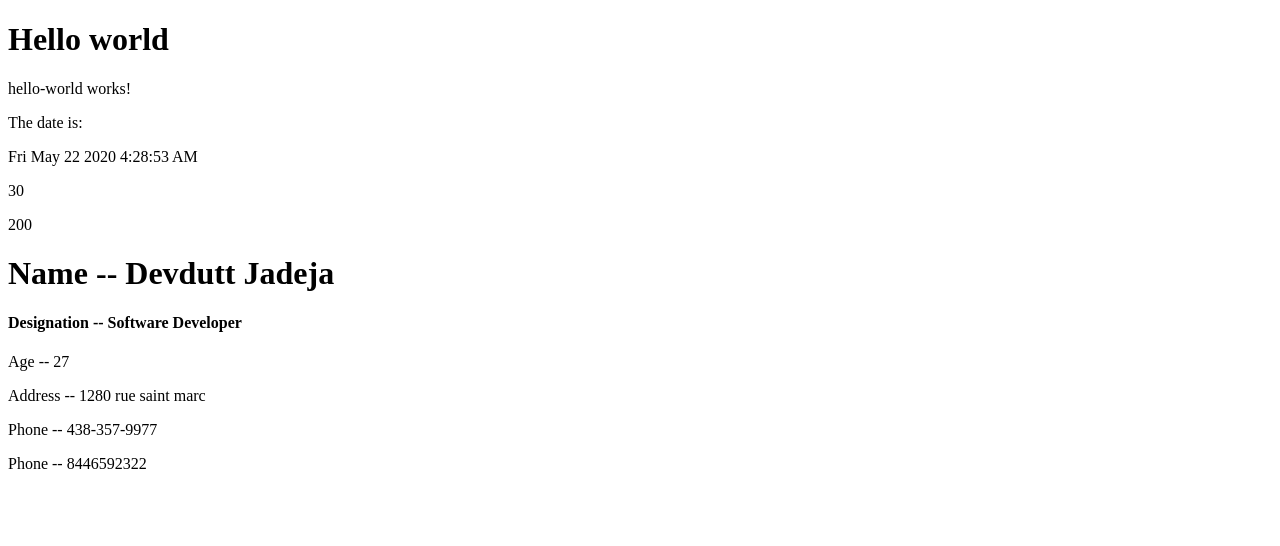
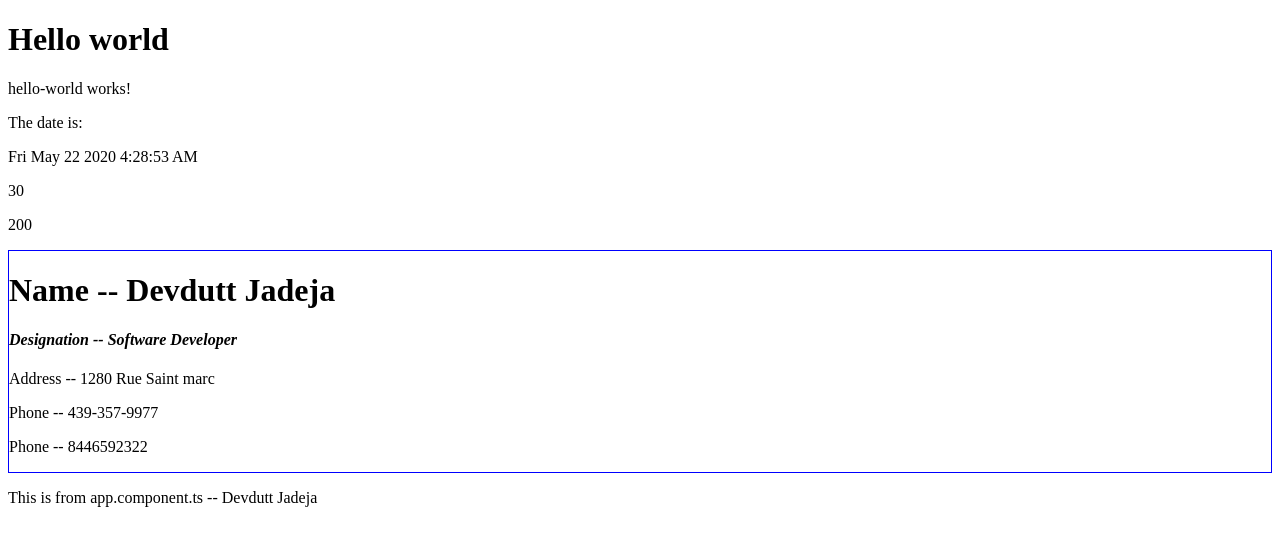
Before and after one commit to Kesav/Store, an Angular app: page / in a window 1280 px wide. Shown: the top 546 px of the page. Built offline with nearby package versions, Linux system fonts and the light colour scheme.

Commit message:
added new files

```diff
--- a/src/app/address/address.component.css
+++ b/src/app/address/address.component.css
@@ -0,0 +1,7 @@
+.user-details{
+    border: 1px blue solid;
+}
+
+.designation{
+    font-style: italic;
+}
--- a/src/app/address/address.component.html
+++ b/src/app/address/address.component.html
@@ -1,13 +1,10 @@
-<div>
+<div class="user-details">
 
-  <h1> Name -- {{ user.Name }} </h1>
-  <h4> Designation -- {{ user.Designation }}  </h4>
-  <p> Age -- {{ user.Age }} </p>
-
-  <p> Address -- {{ user.Address }} </p>
-
-  <div *ngIf="user.Phone.length > 0">
-    <p *ngFor=" let phoneNumber of user.Phone "> Phone --  {{ phoneNumber }}  </p>
+  <h1> Name -- {{ user.name }} </h1>
+  <h4 class="designation"> Designation -- {{ user.designation }}  </h4>
+  <p> Address -- {{ user.address }} </p>
+  <div *ngIf="user.phone.length > 0">
+    <p *ngFor=" let phoneNumber of user.phone "> Phone --  {{ phoneNumber }}  </p>
   </div>
 
 
--- a/src/app/address/address.component.ts
+++ b/src/app/address/address.component.ts
@@ -1,4 +1,5 @@
 import { Component, OnInit, Input } from '@angular/core';
+import { User } from './user.model';
 
 @Component({
   selector: 'app-address',
@@ -7,22 +8,14 @@ import { Component, OnInit, Input } from '@angular/core';
 })
 export class AddressComponent implements OnInit {
 
-  user: any;
-  @Input('designation') designation: string;
+  @Input('user') user: User;
 
   constructor() {
+
   }
 
   ngOnInit() {
 
-    this.user = {
-      Name : "Devdutt Jadeja",
-      Designation : this.designation,
-      Age : "27",
-      Address : "1280 rue saint marc",
-      Phone : [ "438-357-9977" , "8446592322"]
-    }
-
   }
 
 }
--- /dev/null
+++ b/src/app/address/user.model.ts
@@ -0,0 +1,6 @@
+export class User{
+    name: string;
+    designation: string;
+    address: string;
+    phone: string[];
+}
--- a/src/app/app.component.html
+++ b/src/app/app.component.html
@@ -1,4 +1,7 @@
 <h1>Hello world</h1>
 <app-hello-world></app-hello-world>
 <date></date>
-<app-address designation="Software Developer"></app-address>
+<app-address [user]="user"></app-address>
+
+<!-- 'user' variable directly accessible from .ts file -->
+<p> This is from app.component.ts -- {{ user.name }} </p>
--- a/src/app/app.component.ts
+++ b/src/app/app.component.ts
@@ -1,4 +1,5 @@
 import { Component } from '@angular/core';
+import { User } from './address/user.model';
 
 @Component({
   selector: 'app-root',
@@ -6,5 +7,15 @@ import { Component } from '@angular/core';
   styleUrls: ['./app.component.css']
 })
 export class AppComponent {
-  title = 'app';
+
+  user: User;
+
+  constructor(){
+    this.user = new User();
+    this.user.name = "Devdutt Jadeja";
+    this.user.designation = "Software Developer";
+    this.user.address = "1280 Rue Saint marc";
+    this.user.phone = [ "439-357-9977" , "8446592322" ]
+  }
+
 }
```
Also changed, not shown: info.txt.
